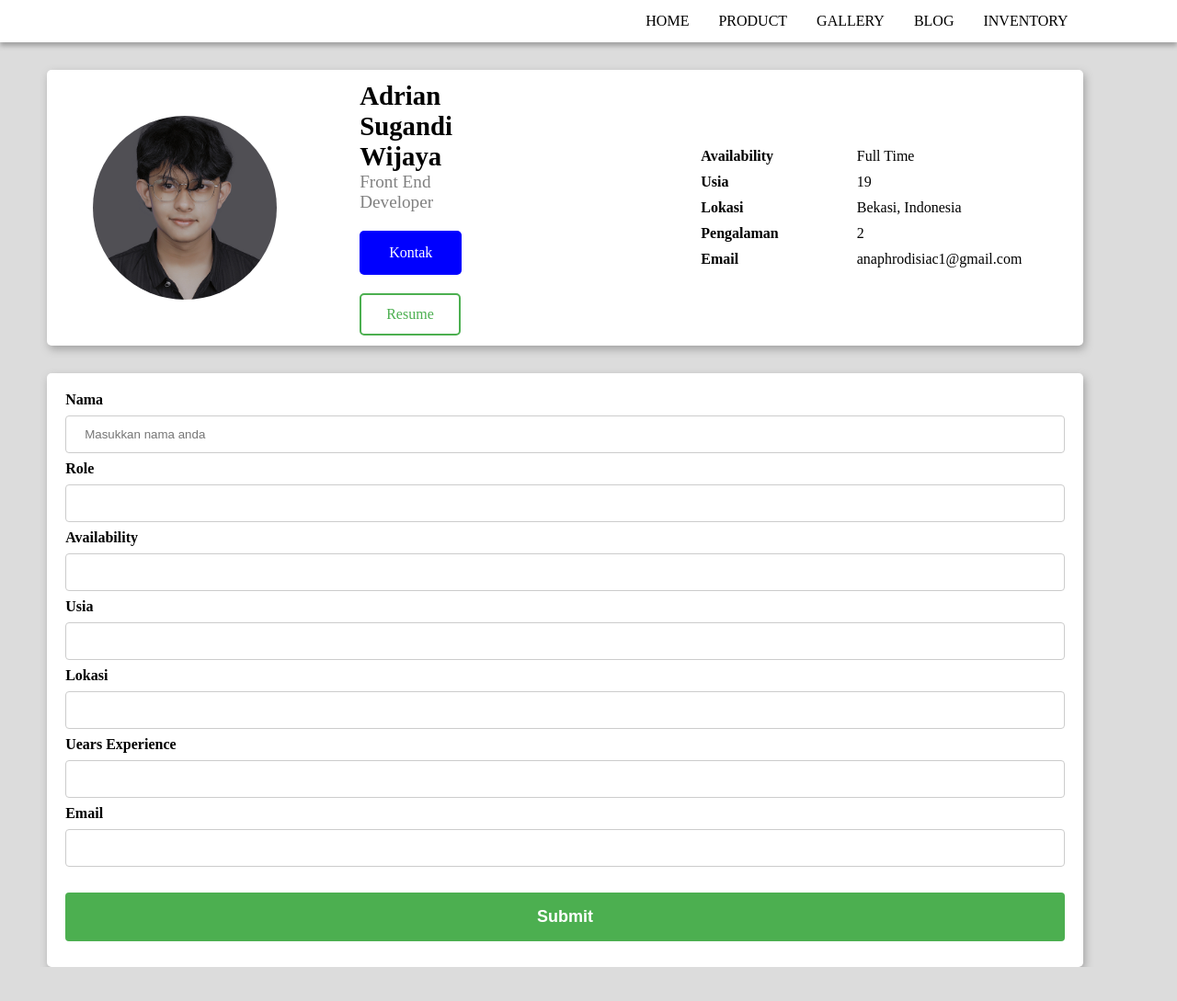
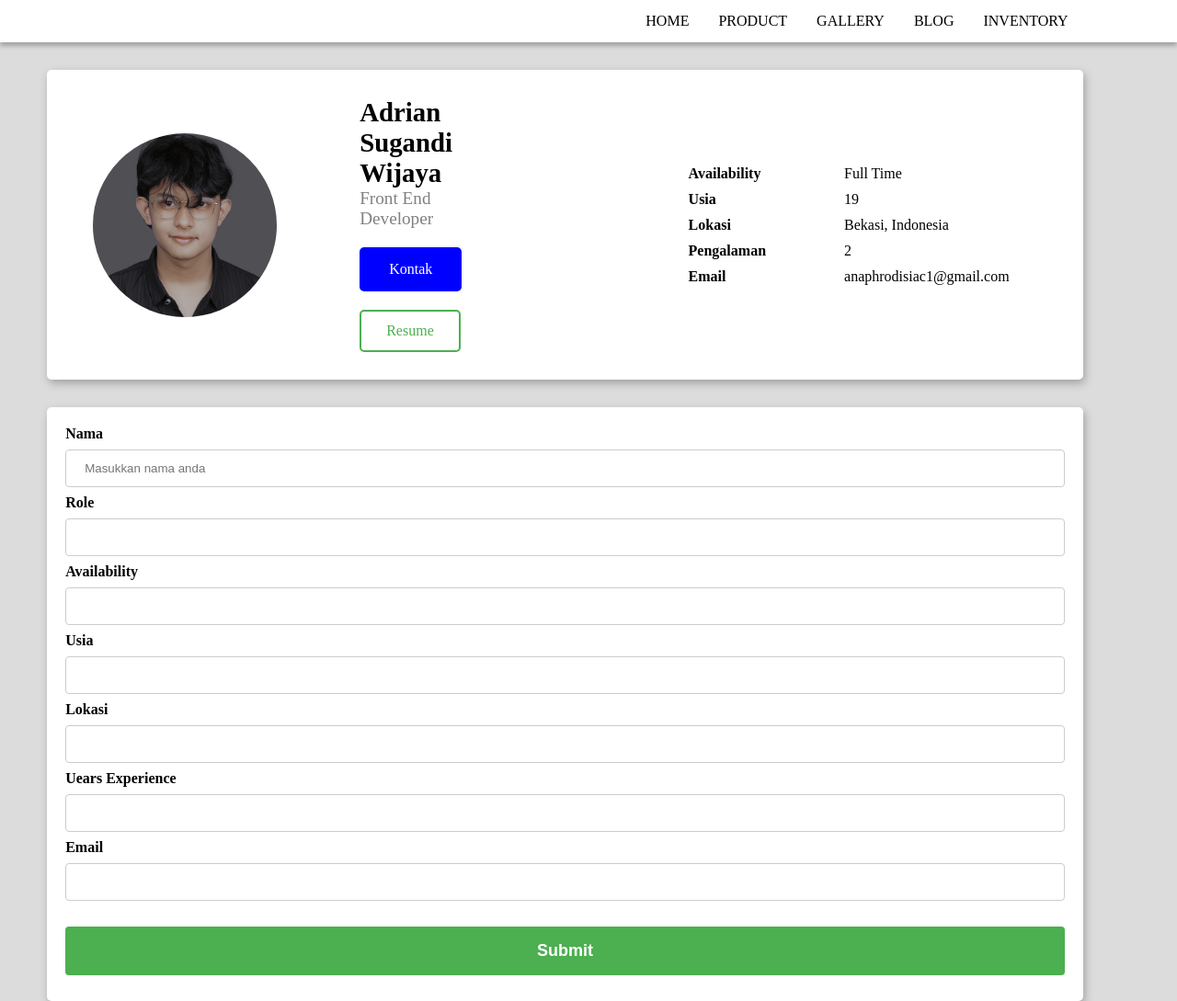
Before and after one commit to a-s-wijaya/INPG07-Assignment1-Ian, a plain HTML site: page index.html in a window 1280 px wide. Shown: the whole page at 92% size. Before the commit the page ends 1052 px from the top, so only its background shows below. Drawn offline with Linux system fonts and the light colour scheme.

Commit message:
Update style.css

```diff
--- a/css/style.css
+++ b/css/style.css
@@ -1,3 +1,5 @@
+/* Guide: https://flexbox.help/ */
+
 @import 'https://fonts.googleapis.com/css?family=Open+Sans:300,400';
 
 * {
@@ -70,9 +72,8 @@
 }
 
 .profile .bio{
-    padding: 0px 20px;
+    padding: 30px 20px;
     margin-left: 20px;
-    margin-right: 150px;
     margin-top: auto;
     margin-bottom: auto;
 }
@@ -134,6 +135,7 @@
 .desc table{
     border-collapse: separate;
     border-spacing: 75px 0;
+    margin-left: 100px;
 }
 
 .desc td{
```
